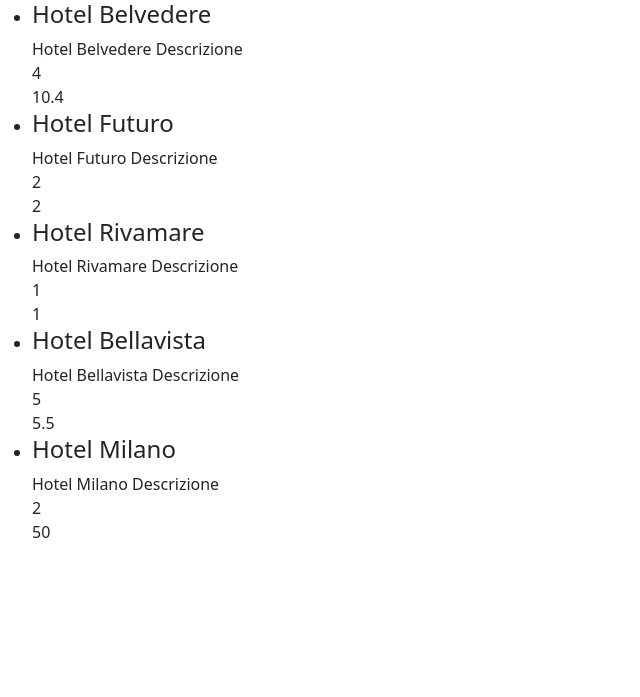
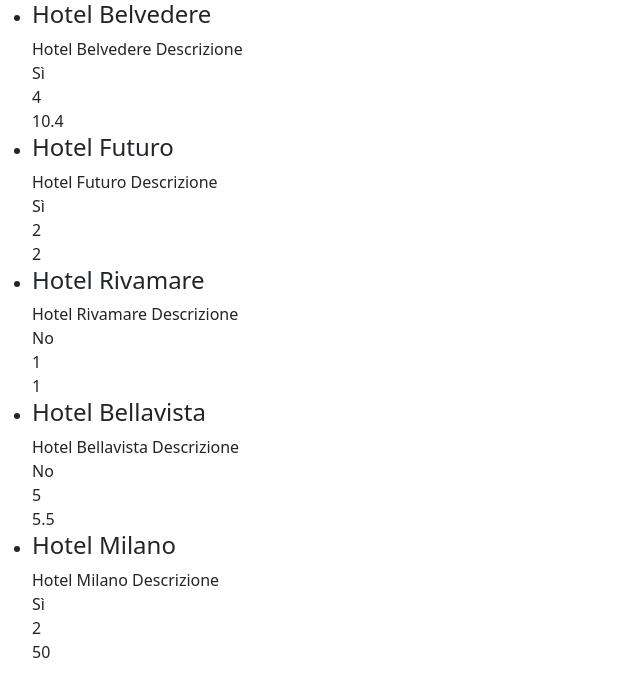
Before and after one commit to natdm02/php-hotel, a PHP site: page / in a window 1280 px wide. Shown: the top 697 px of the page, without its empty margins (0-640 px from the left). Run offline with PHP 8.4, Linux system fonts and the light colour scheme; data that the repository does not hold is empty.

Commit message:
[add] fixed parking

```diff
--- a/index.php
+++ b/index.php
@@ -59,7 +59,7 @@
             <li>
                 <h4><?php echo $hotel['name']; ?><!--hotel/--></h4>
                 <div><?php echo $hotel['description']; ?><!--description/--></div>
-                <div><?php echo $hotel['parcking']; ?><!--parcking/--></div>
+                <div><?php echo $hotel['parking'] ? 'Sì' : 'No'; ?><!--parcking/--></div>
                 <div><?php echo $hotel['vote']; ?><!--vote/--></div>
                 <div><?php echo $hotel['distance_to_center']; ?><!--distance/--></div>
             </li>
```
